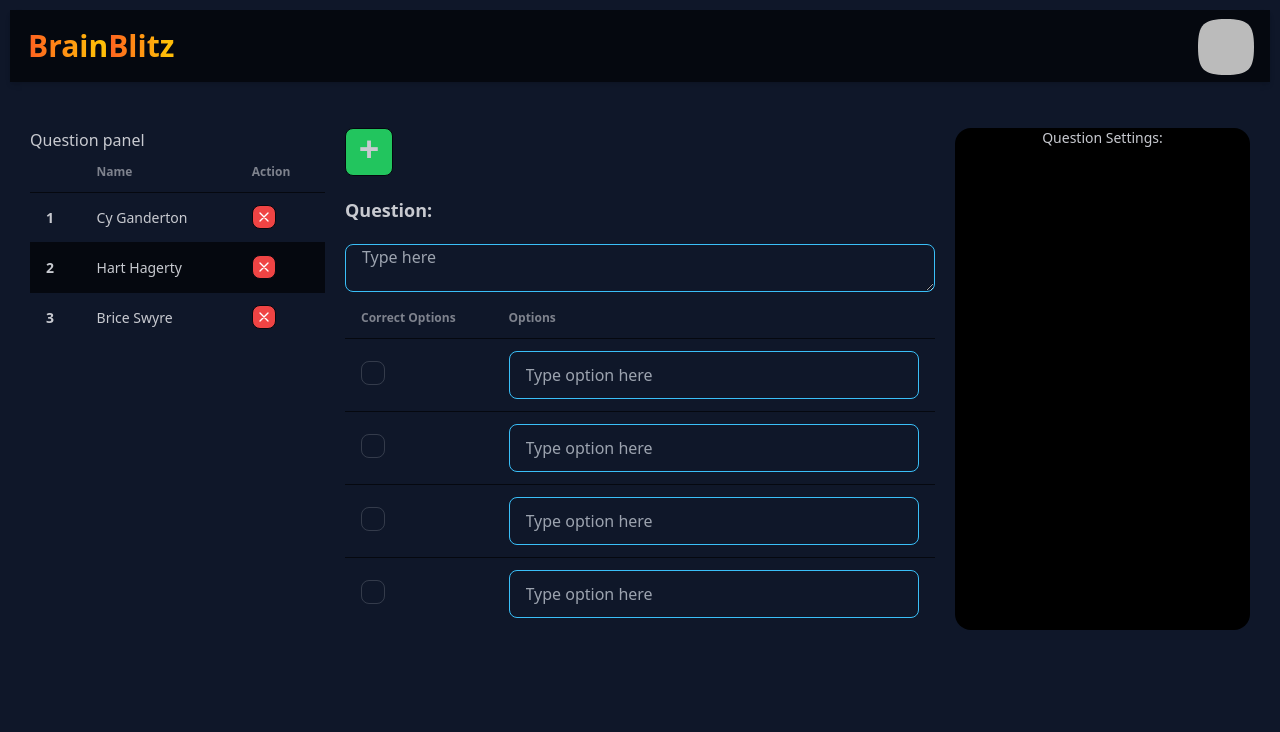
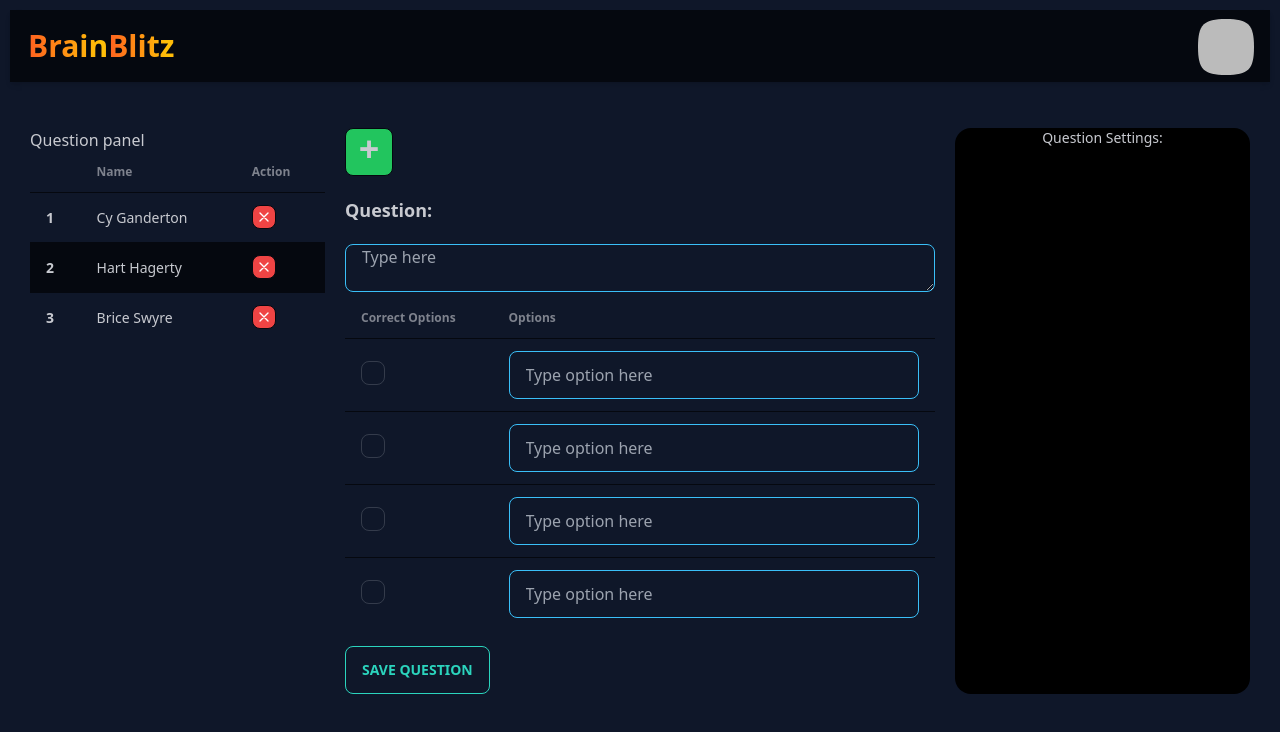
Before and after one commit to JeelRajodiya/brain-blitz, a Next.js app: page /NewQuiz/Questions in a window 1280 px wide. Shown: the top 732 px of the page. Built offline with nearby package versions, Linux system fonts and the light colour scheme; no server answers; sample sign-in values are in the browser's storage.

Commit message:
added a non-working button to save question

```diff
--- a/pages/NewQuiz/Questions.tsx
+++ b/pages/NewQuiz/Questions.tsx
@@ -154,6 +154,9 @@ export default function Questions() {
 								</tbody>
 							</table>
 						</div>
+						{/* save button as follows: */}
+						<button className="btn mt-4 btn-outline btn-success">Save Question</button>
+
 					</div>
 
 					{/* divider */}
```
